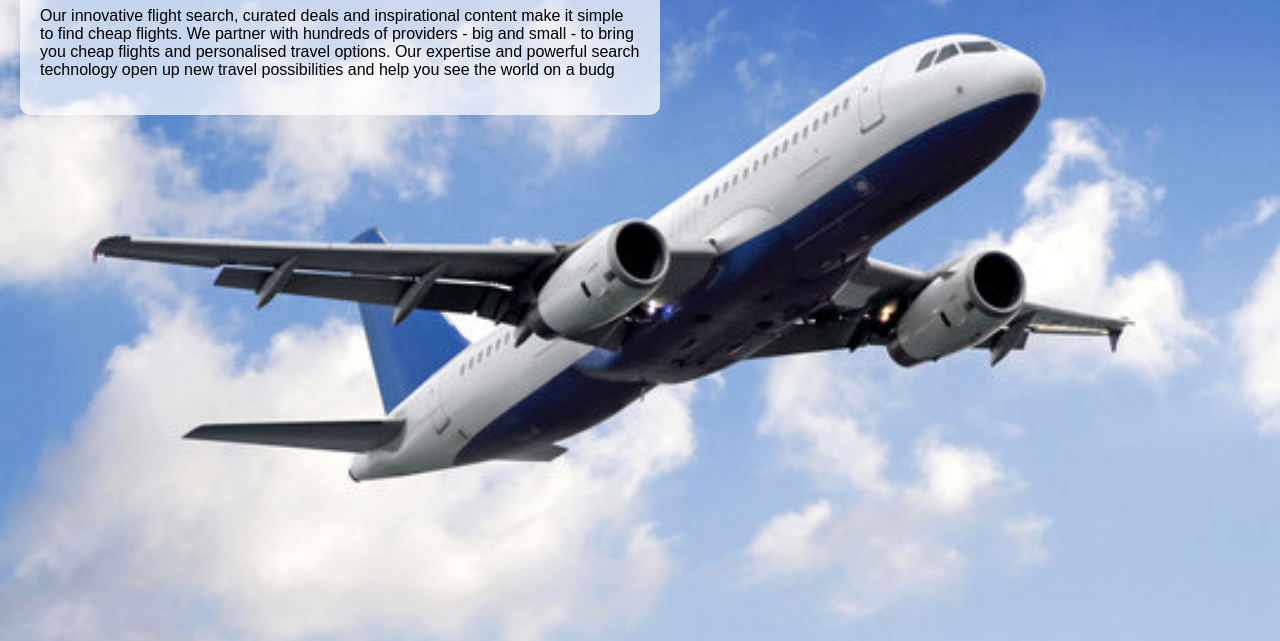
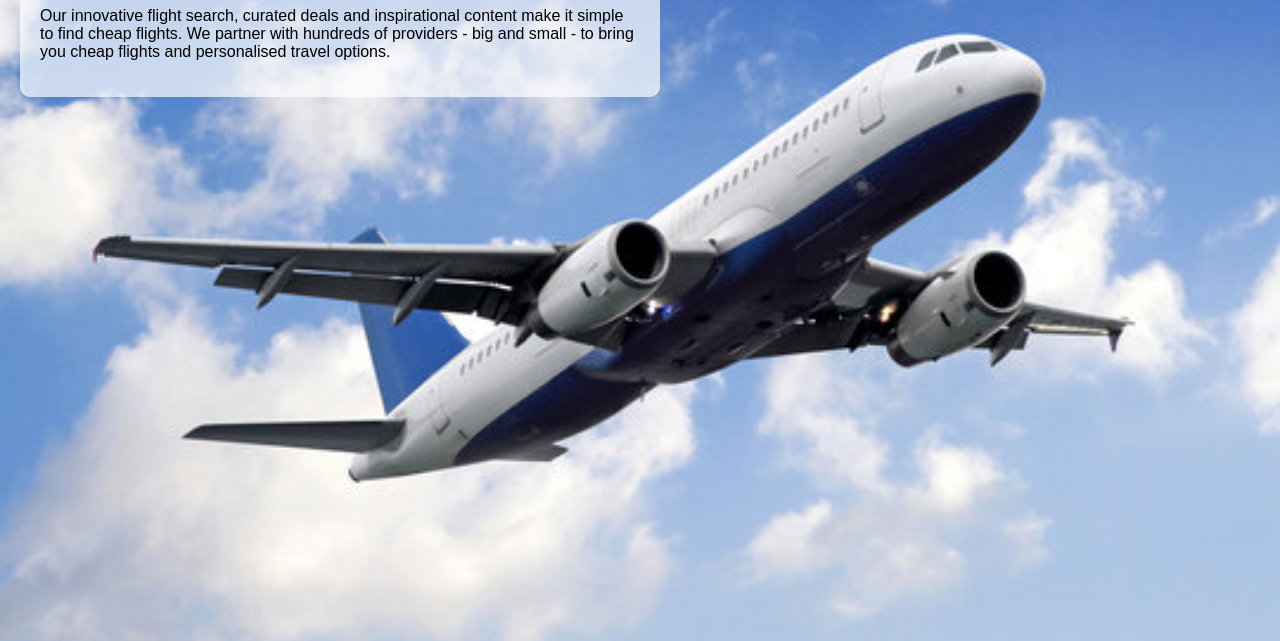
Before and after one commit to Sivachandran1/Newtask, a plain HTML site: page index.html in a window 1280 px wide. Shown: the part 159-800 px from the top of the page. Drawn offline with Linux system fonts and the light colour scheme.

Commit message:
index.html

```diff
--- a/index.html
+++ b/index.html
@@ -59,8 +59,7 @@
 <div class="car-info">
   <h1>Aeroplane Ticket Reservation</h1>
   <p>Our innovative flight search, curated deals and inspirational content make it simple to find cheap flights.
-We partner with hundreds of providers - big and small - to bring you cheap flights and personalised travel options.
-Our expertise and powerful search technology open up new travel possibilities and help you see the world on a budg</p>
+We partner with hundreds of providers - big and small - to bring you cheap flights and personalised travel options.</p>
 </div>
 
 </body>
```
